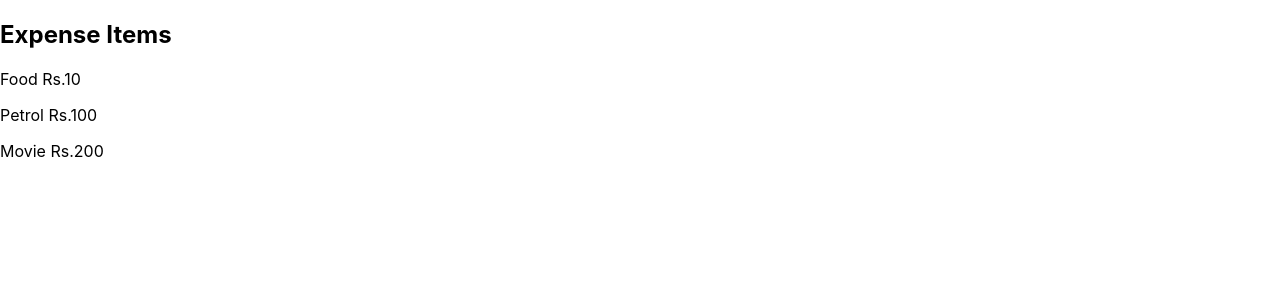
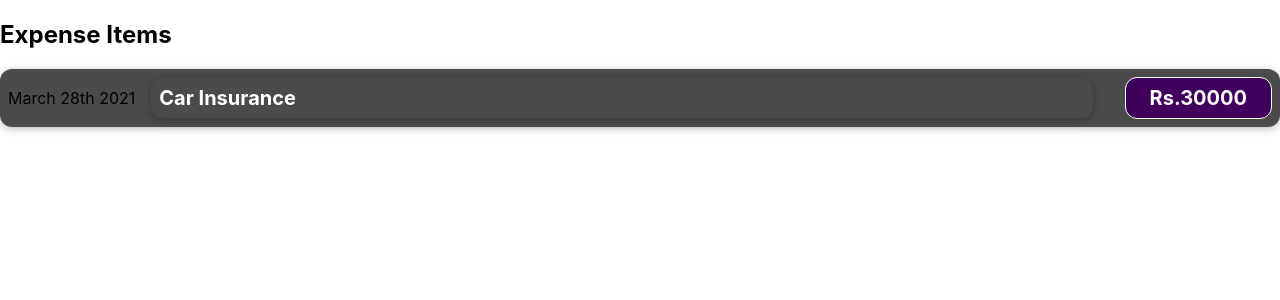
Before and after one commit to ansam007/Expense-Tracker-React, a React (Create React App) app: page / in a window 1280 px wide. Shown: the top 300 px of the page. Built offline with nearby package versions, Linux system fonts and the light colour scheme.

Commit message:
add styling

```diff
--- a/src/App.js
+++ b/src/App.js
@@ -1,5 +1,5 @@
 import './App.css';
-import Expenses from './components/expense';
+import Expenses from './components/Expense';
 
 function App() {
   return (
--- /dev/null
+++ b/src/components/Expense.css
@@ -0,0 +1,56 @@
+.expense-item {
+    display: flex;
+    justify-content: space-between;
+    align-items: center;
+    box-shadow: 0 2px 8px rgba(0, 0, 0, 0.25);
+    padding: 0.5rem;
+    margin: 1rem 0;
+    border-radius: 12px;
+    background-color: #4b4b4b;
+}
+
+.expense-item__description {
+    display: flex;
+    flex-direction: column;
+    gap: 1rem;
+    align-items: flex-end;
+    flex-flow: column-reverse;
+    justify-content: flex-start;
+    flex: 1;
+}
+
+.expense-item h2 {
+    color: #3a3a3a;
+    font-size: 1rem;
+    flex: 1;
+    margin: 0 1rem;
+    color: white;
+}
+
+.expense-item__price {
+    font-size: 1rem;
+    font-weight: bold;
+    color: white;
+    background-color: #40005d;
+    border: 1px solid white;
+    padding: 0.5rem;
+    border-radius: 12px;
+}
+
+@media (min-width: 580px) {
+    .expense-item__description {
+      flex-direction: row;
+      align-items: center;
+      justify-content:flex-start;
+      flex: 1;
+    }
+
+    .expense-item__description h2 {
+      font-size: 1.25rem;
+    }
+
+    .expense-item__price {
+      font-size: 1.25rem;
+      padding: 0.5rem 1.5rem;
+    }
+}
--- a/src/components/expense.js
+++ b/src/components/expense.js
@@ -1,9 +1,12 @@
-function Expenses(){
+import './Expense.css';
+function Expenses() {
     return (
-        <div>
-        <p>Food Rs.10</p>
-        <p>Petrol Rs.100</p>
-        <p>Movie Rs.200</p>
+        <div className="expense-item">
+            <div>March 28th 2021</div>
+            <div className="expense-item__description">
+            <h2 className="expense-item h2">Car Insurance</h2>
+                <div className="expense-item__price">Rs.30000</div>
+            </div>
         </div>
     )
 }
```
